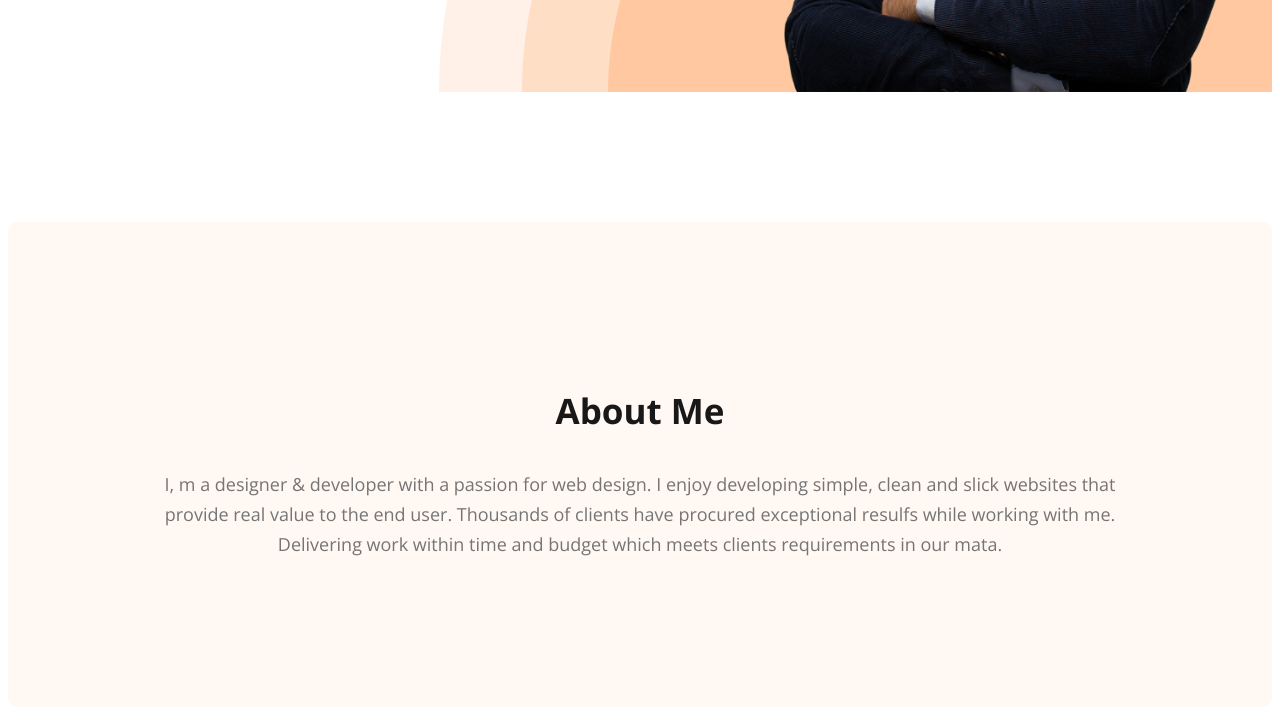
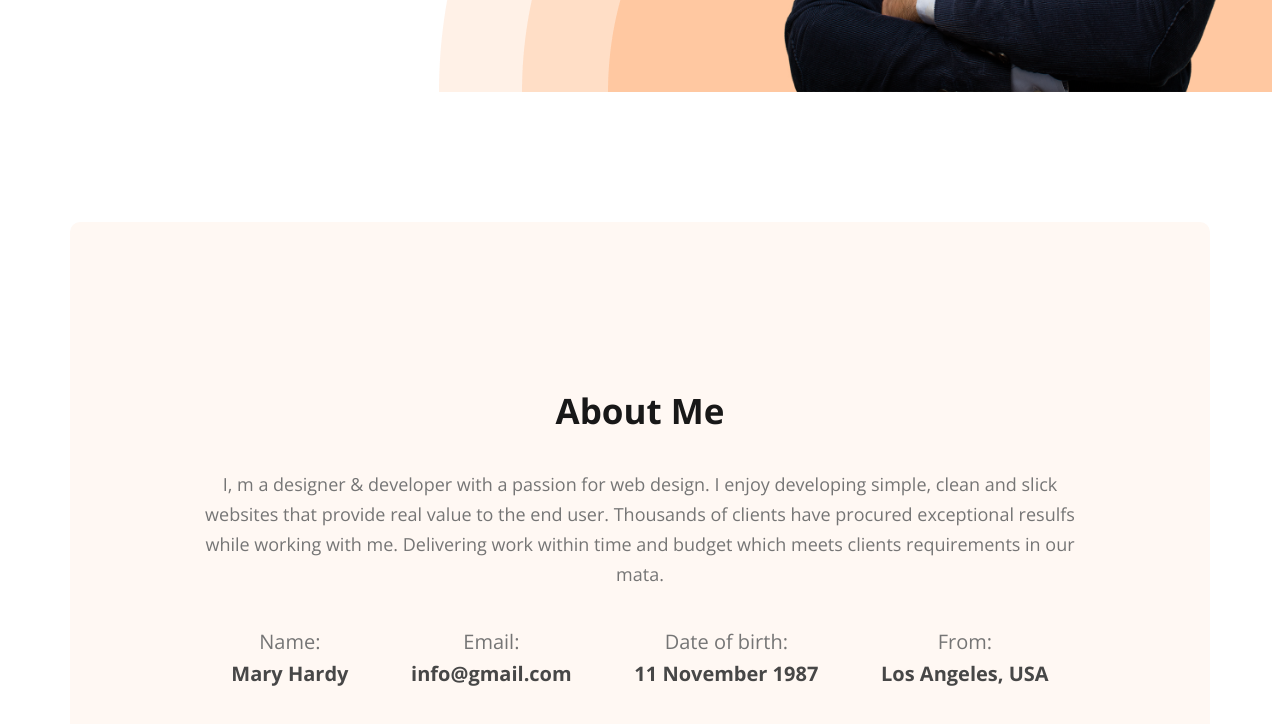
Before and after one commit to sifat2626/Developer-Portfolio, a plain HTML site: page index.html in a window 1280 px wide. Shown: the part 676-1400 px from the top of the page. Drawn offline with nearby package versions, Linux system fonts and the light colour scheme.

Commit message:
about done

```diff
--- a/index.html
+++ b/index.html
@@ -39,7 +39,7 @@
       </div>
     </header>
 
-    <main>
+    <main class="section-main">
       <section class="section-about">
         <h3 class="section-title">About Me</h3>
         <p class="section-description">
@@ -49,6 +49,24 @@
           while working with me. Delivering work within time and budget which
           meets clients requirements in our mata.
         </p>
+        <div class="about-info-container">
+          <div class="about-info">
+            <p class="info-title">Name:</p>
+            <p class="info-description">Mary Hardy</p>
+          </div>
+          <div class="about-info">
+            <p class="info-title">Email:</p>
+            <p class="info-description">info@gmail.com</p>
+          </div>
+          <div class="about-info">
+            <p class="info-title">Date of birth:</p>
+            <p class="info-description">11 November 1987</p>
+          </div>
+          <div class="about-info">
+            <p class="info-title">From:</p>
+            <p class="info-description">Los Angeles, USA</p>
+          </div>
+        </div>
       </section>
     </main>
 
--- a/styles/style.css
+++ b/styles/style.css
@@ -108,6 +108,10 @@ nav a {
 }
 
 /* main section styles */
+.section-main {
+  max-width: 1140px;
+  margin: 0 auto;
+}
 
 /* about section styles */
 .section-about {
@@ -116,3 +120,26 @@ nav a {
   background: #fff8f3;
   margin: 130px 0;
 }
+
+.about-info-container {
+  display: flex;
+  justify-content: space-around;
+}
+
+.about-info {
+  text-align: center;
+}
+
+.info-title {
+  color: #757575;
+  font-size: 20px;
+  margin-bottom: 0;
+  line-height: 30px; /* 150% */
+}
+.info-description {
+  margin-top: 2px;
+  color: #474747;
+  font-size: 20px;
+  font-weight: 700;
+  line-height: 30px;
+}
```
